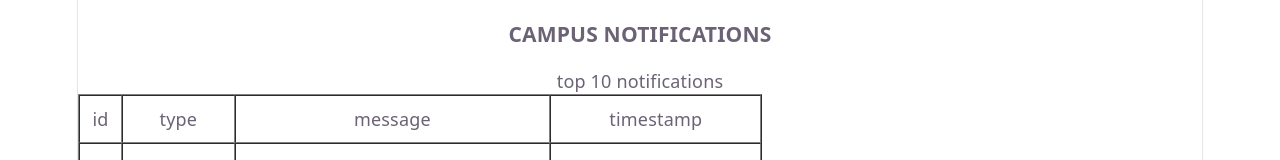
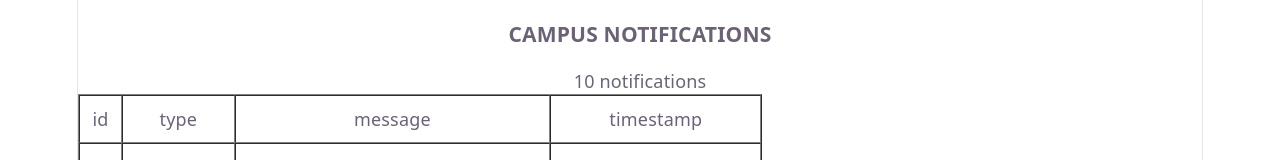
Before and after one commit to priyanka0084/2312084, a React (Vite) app: page / in a window 1280 px wide. Shown: the top 160 px of the page. Built offline with nearby package versions, Linux system fonts and the light colour scheme.

Commit message:
file updated

```diff
--- a/src/App.jsx
+++ b/src/App.jsx
@@ -29,7 +29,7 @@ function App() {
   return (
     <div>
       <h3>CAMPUS NOTIFICATIONS</h3>
-      <p>top 10 notifications</p>
+      <p>10 notifications</p>
       <table border="1" cellPadding="10" cellSpacing="0">
         <tr>
           <td>id</td>
```
Also changed, not shown: Screenshot 2026-07-02 125521.png (added).
